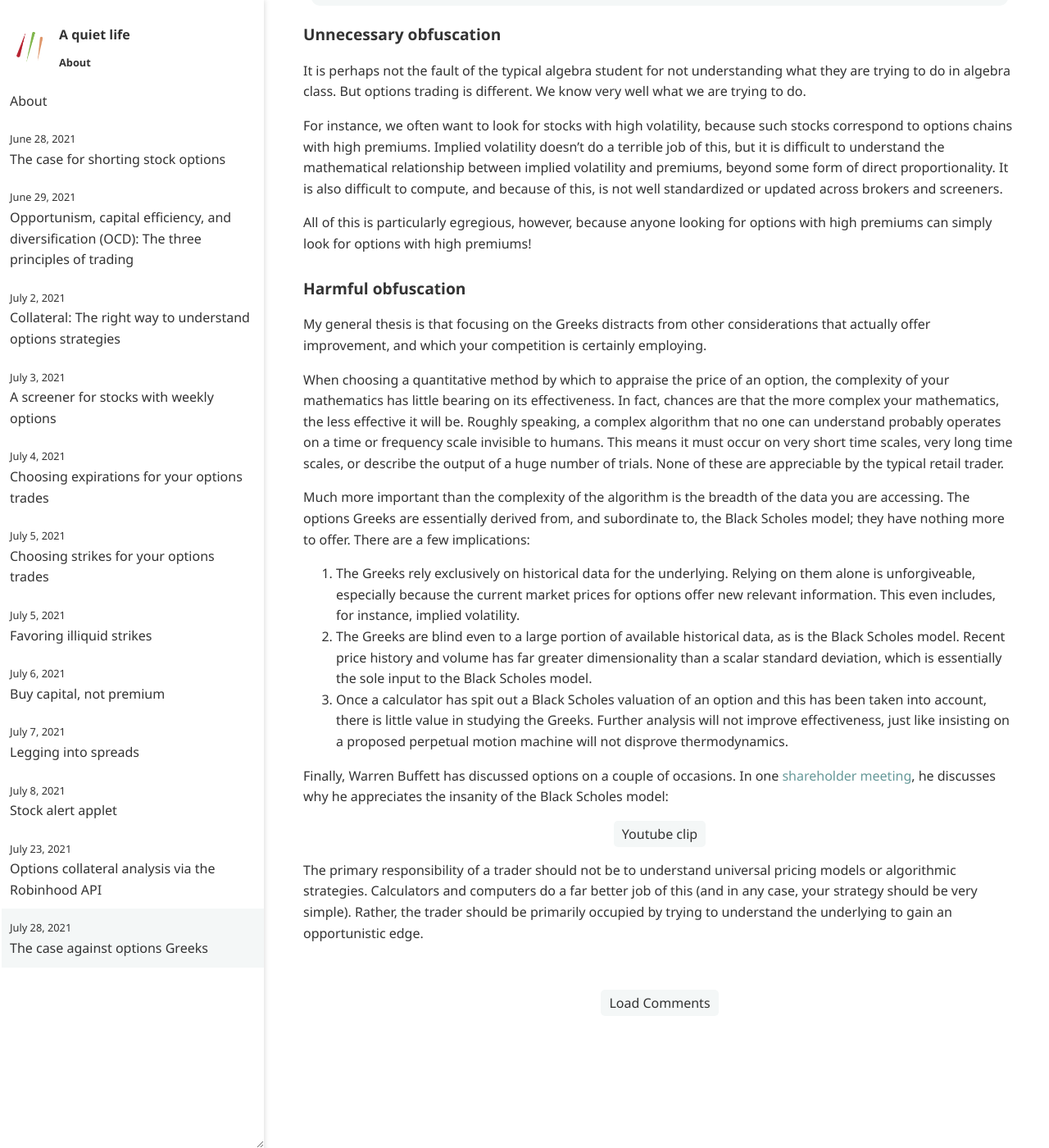
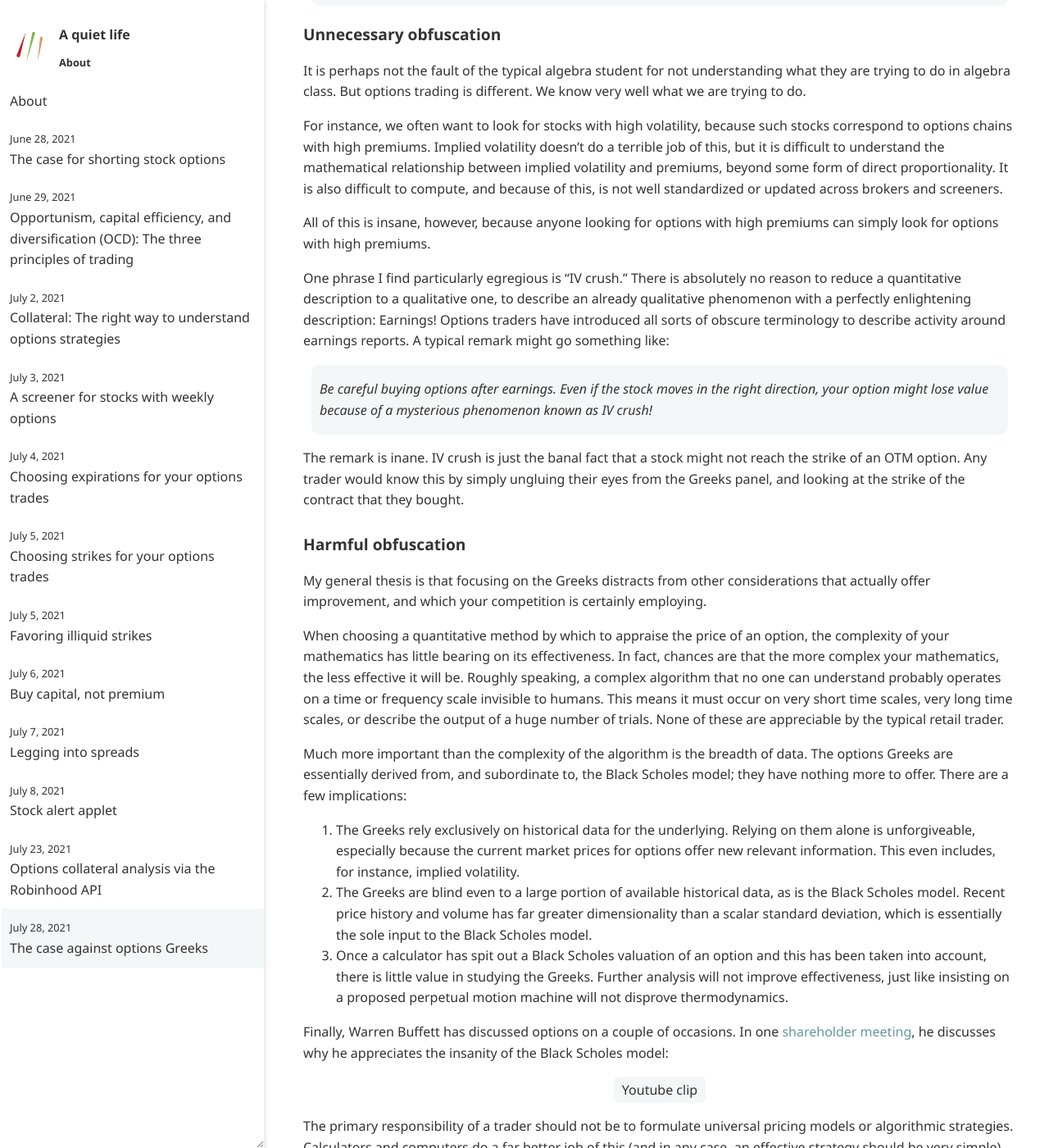
Before and after one commit to ansyblenetwork/aquietlife, a Jekyll site: the page built from _posts/2021-07-28-greeks.md, in a window 1280 px wide and 1400 px high, scrolled down 771 px. Shown: the whole window at 82% size. Built offline with Jekyll 4.4.1, drawn with Linux system fonts in a browser that asks for light colours; some of the changed text lies outside the part shown.

Commit message:
Update 2021-07-28-greeks.md

```diff
--- a/_posts/2021-07-28-greeks.md
+++ b/_posts/2021-07-28-greeks.md
@@ -21,7 +21,13 @@ It is perhaps not the fault of the typical algebra student for not understanding
 
 For instance, we often want to look for stocks with high volatility, because such stocks correspond to options chains with high premiums. Implied volatility doesn't do a terrible job of this, but it is difficult to understand the mathematical relationship between implied volatility and premiums, beyond some form of direct proportionality. It is also difficult to compute, and because of this, is not well standardized or updated across brokers and screeners.
 
-All of this is particularly egregious, however, because anyone looking for options with high premiums can simply look for options with high premiums!
+All of this is insane, however, because anyone looking for options with high premiums can simply look for options with high premiums.
+
+One phrase I find particularly egregious is "IV crush." There is absolutely no reason to reduce a quantitative description to a qualitative one, to describe an already qualitative phenomenon with a perfectly enlightening description: Earnings! Options traders have introduced all sorts of obscure terminology to describe activity around earnings reports. A typical remark might go something like:
+
+> Be careful buying options after earnings. Even if the stock moves in the right direction, your option might lose value because of a mysterious phenomenon known as IV crush!
+
+The remark is inane. IV crush is just the banal fact that a stock might not reach the strike of an OTM option. Any trader would know this by simply ungluing their eyes from the Greeks panel, and looking at the strike of the contract that they bought.
 
 
 ### Harmful obfuscation
@@ -30,7 +36,7 @@ My general thesis is that focusing on the Greeks distracts from other considerat
 
 When choosing a quantitative method by which to appraise the price of an option, the complexity of your mathematics has little bearing on its effectiveness. In fact, chances are that the more complex your mathematics, the less effective it will be. Roughly speaking, a complex algorithm that no one can understand probably operates on a time or frequency scale invisible to humans. This means it must occur on very short time scales, very long time scales, or describe the output of a huge number of trials. None of these are appreciable by the typical retail trader.
 
-Much more important than the complexity of the algorithm is the breadth of the data you are accessing. The options Greeks are essentially derived from, and subordinate to, the Black Scholes model; they have nothing more to offer. There are a few implications:
+Much more important than the complexity of the algorithm is the breadth of data. The options Greeks are essentially derived from, and subordinate to, the Black Scholes model; they have nothing more to offer. There are a few implications:
 
 1. The Greeks rely exclusively on historical data for the underlying. Relying on them alone is unforgiveable, especially because the current market prices for options offer new relevant information. This even includes, for instance, implied volatility.
 2. The Greeks are blind even to a large portion of available historical data, as is the Black Scholes model. Recent price history and volume has far greater dimensionality than a scalar standard deviation, which is essentially the sole input to the Black Scholes model.
@@ -38,4 +44,4 @@ Much more important than the complexity of the algorithm is the breadth of the d
 
 Finally, Warren Buffett has discussed options on a couple of occasions. In one [shareholder meeting](https://www.youtube.com/watch?v=Fd4lfVNJljk), he discusses why he appreciates the insanity of the Black Scholes model:
 
-The primary responsibility of a trader should not be to understand universal pricing models or algorithmic strategies. Calculators and computers do a far better job of this  (and in any case, your strategy should be very simple). Rather, the trader should be primarily occupied by trying to understand the underlying to gain an opportunistic edge.
+The primary responsibility of a trader should not be to formulate universal pricing models or algorithmic strategies. Calculators and computers do a far better job of this (and in any case, an effective strategy should be very simple). Rather, the trader should be primarily occupied by trying to understand the underlying to gain an opportunistic edge.
```
